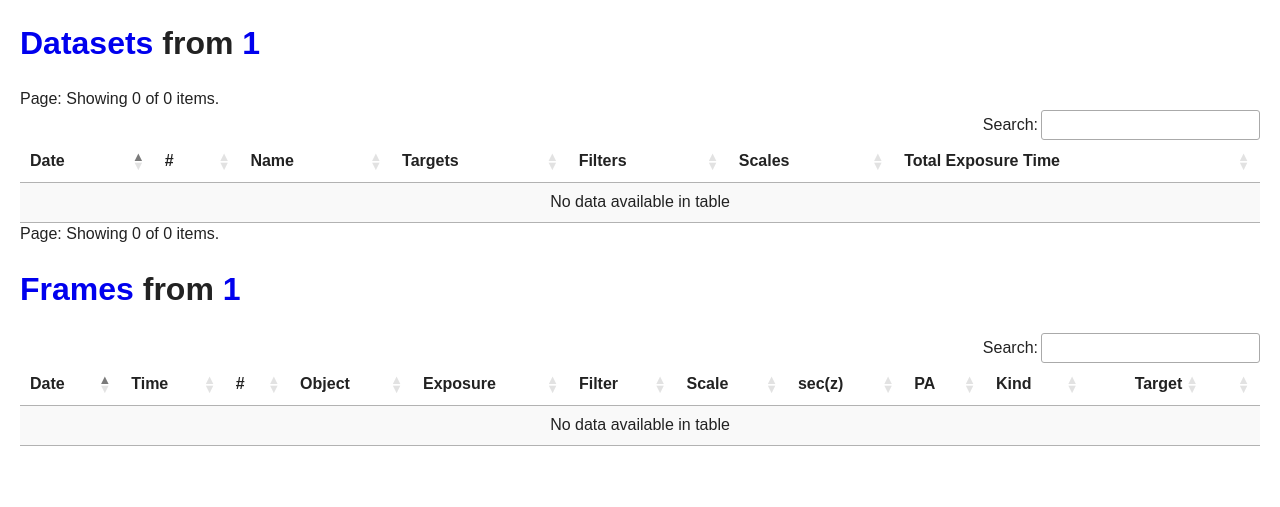
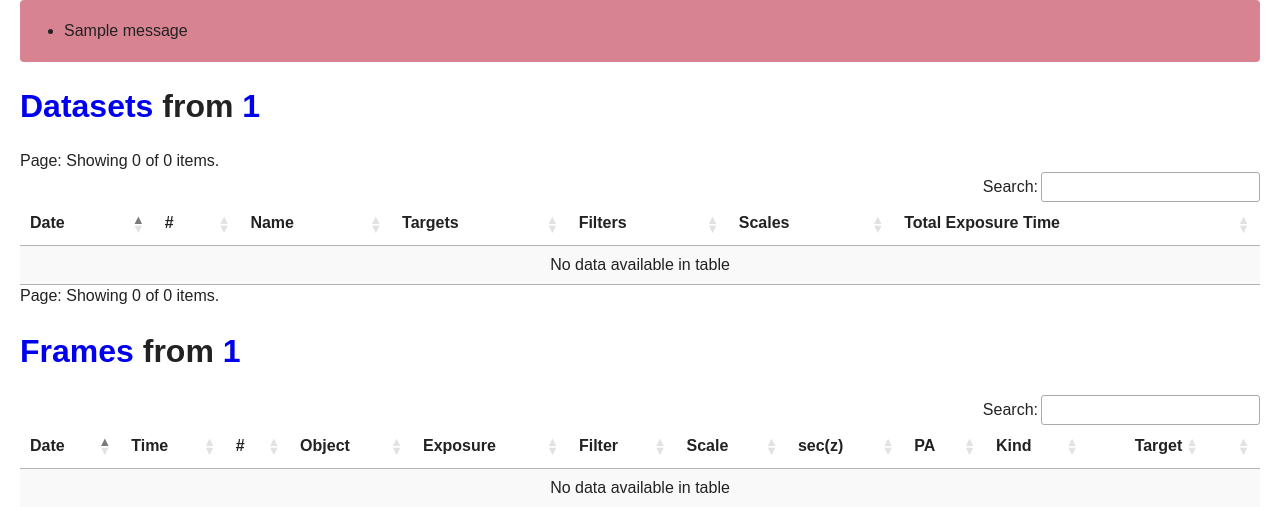
Before and after one commit to alexrudy/OSIRISDB, a Flask app: page /osiris/datasets/archive/1/ in a window 1280 px wide. Shown: the part 67-574 px from the top of the page. Run offline with Flask 2, Linux system fonts and the light colour scheme; tables that the repository leaves empty hold one stand-in row (values such as "Sample post"); one stand-in notice (Sample message) is shown; style sheets or scripts are compiled from the project's sources; some libraries are stand-ins or nearby versions.

Commit message:
Support flashes for errors with remote services like NED.

```diff
--- a/osirisdb/assets/scss/site.scss
+++ b/osirisdb/assets/scss/site.scss
@@ -42,6 +42,12 @@
     clear: both;
 }
 
+div.flashes {
+    background-color: #D88391;
+    border-radius: 4px;
+    padding: 4px;
+}
+
 #navigation-bar {
 
     background-color: blue;
--- a/osirisdb/templates/index.html
+++ b/osirisdb/templates/index.html
@@ -37,6 +37,17 @@
 
         <!-- Add your site or application content here -->
         <article>
+            {% with messages = get_flashed_messages() %}
+              {% if messages %}
+              <div class='flashes'>
+                <ul>
+                {% for message in messages %}
+                  <li>{{ message }}</li>
+                {% endfor %}
+                </ul>
+              </div>
+              {% endif %}
+            {% endwith %}
           <div id="article">
         {% block content %}
 
--- a/osirisdb/views/targets.py
+++ b/osirisdb/views/targets.py
@@ -1,11 +1,12 @@
 # -*- coding: utf-8 -*-
 
-from flask import render_template, redirect, request, g
+from flask import render_template, redirect, request, g, flash
 from flask.views import MethodView
 from ..application import app, db
 from ..model import Target, NEDInfo, SIMBADInfo
 from .base import ViewBase
 
+from astroquery.exceptions import RemoteServiceError
 from flask_wtf import FlaskForm as Form
 from wtforms import StringField, SelectField, HiddenField, validators
 from werkzeug.local import LocalProxy
@@ -137,9 +138,14 @@
     form = AddInfoForm()
     if form.validate_on_submit():
         target = Target.query.get(id)
-        ni = NEDInfo.from_query(target, form.name.data)
-        db.session.add(ni)
-        db.session.commit()
+        try:
+            ni = NEDInfo.from_query(target, form.name.data)
+        except RemoteServiceError as e:
+            flash("NED can't resolve name {0}".format(form.name.data))
+            app.logger.exception("NED Resolution")
+        else:
+            db.session.add(ni)
+            db.session.commit()
         redirect(form.prev.data)
     return redirect(form.prev.data)
 
@@ -150,8 +156,16 @@
     form = AddInfoForm()
     if form.validate_on_submit():
         target = Target.query.get(id)
-        si = SIMBADInfo.from_query(target, form.name.data)
-        db.session.add(si)
-        db.session.commit()
+        try:
+            si = SIMBADInfo.from_query(target, form.name.data)
+        except RemoteServiceError as e:
+            flash("SIMBAD can't resolve name {0}".format(form.name.data))
+            app.logger.exception("SIMBAD Resolution")
+        except TypeError as e:
+            if "subscriptable" in str(e):
+                flash("SIMBAD can't resolve name {0}".format(form.name.data))
+        else:
+            db.session.add(si)
+            db.session.commit()
         redirect(form.prev.data)
     return redirect(form.prev.data)
```
